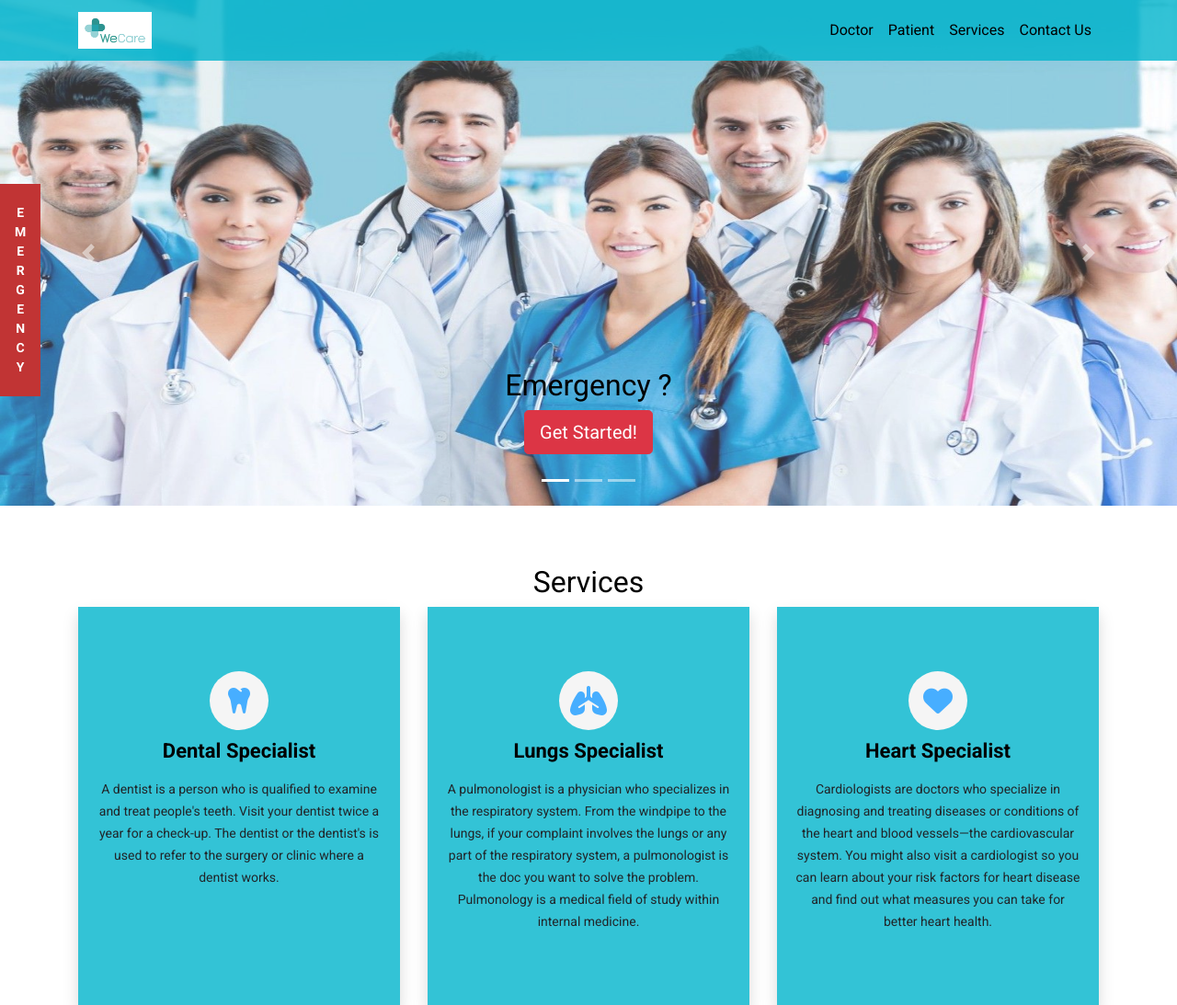
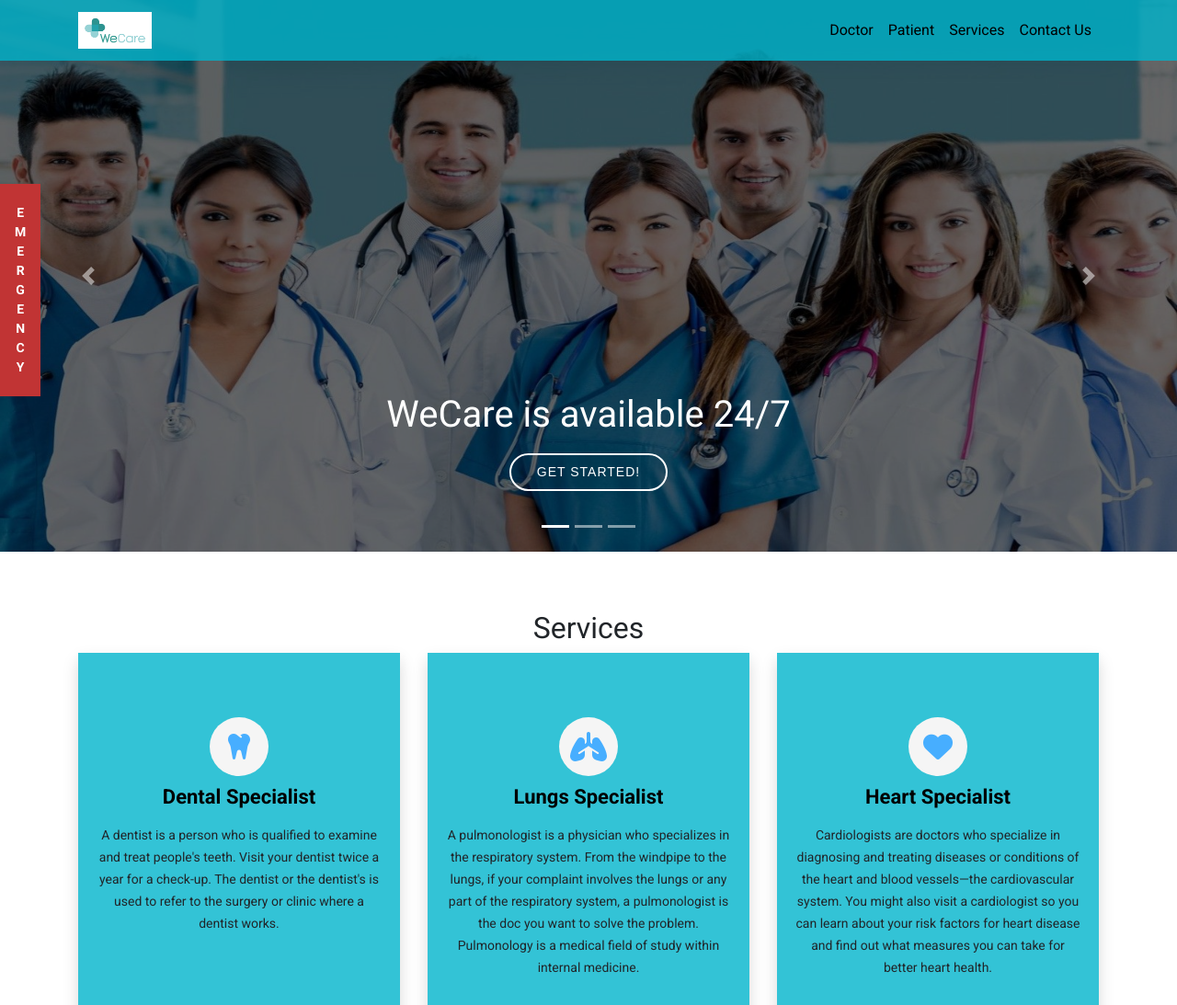
Before and after one commit to KABIR09/Open_HMS, a Django app: page / in a window 1280 px wide. Shown: the top 1093 px of the page at 92% size. Run offline with Django 3.2, Linux system fonts and the light colour scheme; some libraries are stand-ins or nearby versions.

Commit message:
Index UI

```diff
--- a/templates/hospital/index.html
+++ b/templates/hospital/index.html
@@ -3,7 +3,7 @@
 <html lang="en">
 
 <head>
-  <title>Title</title>
+  <title>WeCare</title>
   <!-- Required meta tags -->
   <meta charset="utf-8">
   <meta name="viewport" content="width=device-width, initial-scale=1, shrink-to-fit=no">
@@ -20,7 +20,13 @@
       font-family: 'Roboto', sans-serif;
     }
 
-
+     h1 {
+      margin: 0 0 10px 0;
+      font-size: 48px;
+      font-weight: 700;
+      line-height: 56px;
+      color: #fff;
+    }
 
 
 
@@ -111,16 +117,53 @@ Emergency
 
   .slider
    {
+
     margin-top: 0px;
       margin-bottom: 0px;
-     height:550px;
-     width: 100%;
-     opacity: 0.8;
-     background-size: cover;
+     height:600px;
+     width: 100vw;
+     /* opacity: 0.8; */
+     /* background-size: cover; */
+     background: rgba(0, 0, 0, 0.6);
+    filter:brightness(40%);
+    font-weight: bolder;
 
     }
-    h2{
-      color: black;
+
+
+
+
+
+
+     h1 {
+      margin: 0 0 10px 0;
+      font-size: 48px;
+      font-weight: bold;
+      line-height: 56px;
+      color: #fff;
+    }
+
+
+    .main-btn {
+      font-family: "Poppins", sans-serif;
+      text-transform: uppercase;
+      font-weight: 500;
+      font-size: 14px;
+      letter-spacing: 1px;
+      display: inline-block;
+      padding: 8px 28px;
+      border-radius: 50px;
+      transition: 0.5s;
+      margin: 10px;
+      border: 2px solid #fff;
+      color: #fff;
+    }
+
+    .main-btn:hover {
+      background: rgba(0, 181, 204, 0.8);
+      border: 2px solid rgba(0, 181, 204, 0.8);
+      text-decoration: none;
+      color: #fff;
     }
   </style>
 
@@ -131,7 +174,8 @@ Emergency
   {% include "hospital/navbar.html" %}
   <!-- End Header -->
 
-<section>
+<section class = "hero">
+
   <div id="carouselExampleIndicators" class="carousel slide" data-ride="carousel">
     <ol class="carousel-indicators">
       <li data-target="#carouselExampleIndicators" data-slide-to="0" class="active"></li>
@@ -141,32 +185,35 @@ Emergency
     <div class="carousel-inner">
       <div class="carousel-item active">
         <img class = "slider" src="{% static "images/background.jpg" %}" alt="First slide">
-        <div class="carousel-caption d-none d-md-block">
-          <h2>Emergency ?</h2>
+        <div class="carousel-caption d-md-block">
+          <h1 style="text-align: center;">WeCare is available 24/7</h1>
+
           <p class="lead">
 
-            <a class="btn btn-danger btn-lg" href="/patientclick" role="button">Get Started!</a>
+            <a class="main-btn" href="/patientclick" >Get Started!</a>
           </p>
         </div>
         </div>
 
       <div class="carousel-item">
         <img class = "slider" src="{% static "images/seconds.jpg" %}" alt="First slide">
-        <div class="carousel-caption d-none d-md-block">
-          <h2>Emergency ?</h2>
+        <div class="carousel-caption d-md-block ">
+          <h1>WeCare is available 24/7</h1>
+
           <p class="lead">
 
-            <a class="btn btn-danger btn-lg" href="/patientclick" role="button">Get started!</a>
+            <a class="main-btn" href="/patientclick" >Get started!</a>
           </p>
       </div>
       </div>
       <div class="carousel-item">
         <img class = "slider" src="{% static "images/third.jpg" %}" alt="First slide">
-        <div class="carousel-caption d-none d-md-block">
-          <h2>Emergency ?</h2>
+        <div class="carousel-caption ">
+          <h1>WeCare is available 24/7</h1>
+
           <p class="lead">
 
-            <a class="btn btn-danger btn-lg" href="/patientclick" role="button">Get Started!</a>
+            <a class="main-btn" href="/patientclick">Get Started!</a>
           </p>
 
       </div>
@@ -204,7 +251,7 @@ Emergency
   <!-- ======= Services Section ======= -->
   <section id="services" class="services mt-5 mb-3 py-3">
     <div class="container">
-      <div class="section-title">
+      <div class="section-title" >
         <h2 class="text-center">Services</h2>
 
       </div>
```
